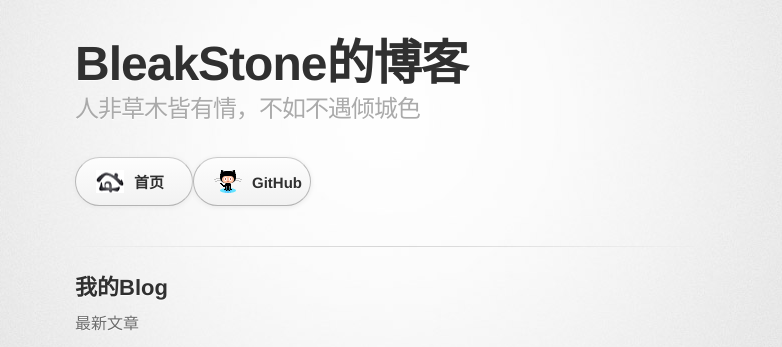
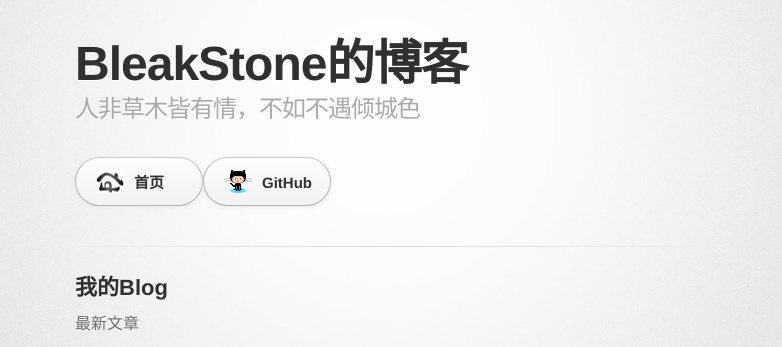
Before and after one commit to BleakStone/blog, a Jekyll site: the page built from index.html, in a window 1280 px wide. Shown: the top 347 px of the page, without its empty margins (255-1037 px from the left). Built offline with Jekyll 4.4.1, drawn with Linux system fonts in a browser that asks for light colours; some web fonts are replaced.

Commit message:
Update stylesheet.css

```diff
--- a/stylesheets/stylesheet.css
+++ b/stylesheets/stylesheet.css
@@ -105,7 +105,7 @@ header h2 {
 a.button {
   display: block;
   float: left;
-  width: 100px;
+  width: 110px;
   padding: 12px 8px 12px 8px;
   margin-right: 14px;
   font-size: 15px;
```
